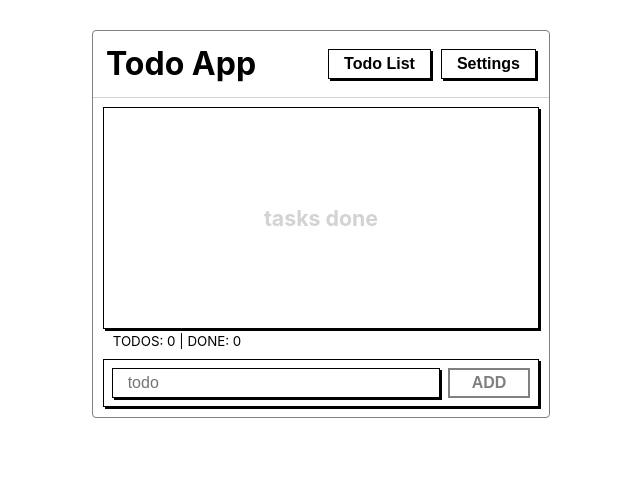
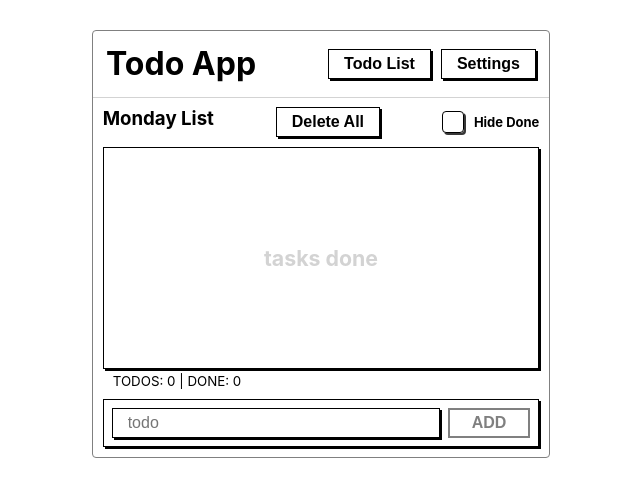
Before and after one commit to OoALRAi/my-todo-app, a React (Create React App) app: page / in a window 1280 px wide. Shown: the top 496 px of the page, without its empty margins (319-959 px from the left). Built offline with nearby package versions, Linux system fonts and the light colour scheme.

Commit message:
delete all, hide done, title

```diff
--- a/src/Components/Screens.jsx
+++ b/src/Components/Screens.jsx
@@ -3,6 +3,7 @@ import TodoListUI from "./UI/TodoListUI"
 import AddItemForm from "./UI/AddItemForm"
 import Settings from "./UI/Settings"
 import StatsBar from "./UI/StatsBar"
+import TodoListControls from "./UI/TodoListControls"
 
 
 export const Screens = {
@@ -14,6 +15,8 @@ export const Screens = {
 export default function Screen({ currentScreen }) {
     const [todoList, setTodoList] = useState([
     ])
+
+    const [hideDone, setHideDone] = useState(false)
 
     const onItemClicked = (index) => {
         setTodoList(old => {
@@ -33,13 +36,33 @@ export default function Screen({ currentScreen }) {
         }
     }
 
+    const onDeleteAll = () => {
+        setTodoList(_ => [])
+        saveTodos([])
+    }
+    const onHideShowDoneTasks = () => {
+        setHideDone(old => !old)
+    }
+
+
     useEffect(() => {
         setTodoList(_ => loadTodos())
     }, [])
 
     if (currentScreen === Screens.ListScreen) {
         return (<>
-            <TodoListUI todoList={todoList} onItemClicked={onItemClicked}></TodoListUI>
+            <TodoListControls
+                title={"Monday List"}
+                onHideShowDoneTasks={onHideShowDoneTasks}
+                onDeleteAll={onDeleteAll}
+                hideDone={hideDone}
+            ></TodoListControls>
+            <TodoListUI
+                todoList={
+                    !hideDone ? todoList :
+                        todoList.filter(item => !item.isDone)
+                }
+                onItemClicked={onItemClicked}></TodoListUI>
             <StatsBar
                 numTodos={
                     todoList.filter(item => !item.isDone).length
--- /dev/null
+++ b/src/Components/UI/Checkbox.jsx
@@ -0,0 +1,22 @@
+import "./style.css"
+export default function Checkbox(
+    {
+        state,
+        label = null,
+        onClick = () => { }
+
+    }
+) {
+
+    return (
+        <div onClick={onClick} className="checkbox-container">
+            <div className="checkbox">
+                {state &&
+                    <div className="checkbox-content"></div>
+                }
+                <div></div>
+            </div>
+            <div>{label}</div>
+        </div>
+    )
+}
--- a/src/Components/UI/TodoItemUI.jsx
+++ b/src/Components/UI/TodoItemUI.jsx
@@ -1,13 +1,10 @@
+import Checkbox from "./Checkbox";
 import "./style.css"
 export default function TodoItemUI({ item, id, onClick }) {
     return (
         <li className="todo-item" onClick={() => onClick(id)}>
             <p>{item.title}</p>
-            <div className="checkbox">
-                {item.isDone &&
-                    <div className="checkbox-content"></div>
-                }
-            </div>
+            <Checkbox state={item.isDone}></Checkbox>
         </li>
     );
 }
--- /dev/null
+++ b/src/Components/UI/TodoListControls.jsx
@@ -0,0 +1,20 @@
+import Checkbox from "./Checkbox";
+
+export default function TodoListControls(
+    {
+        title = "title placeholder",
+        onHideShowDoneTasks = () => { },
+        onDeleteAll = () => { },
+        hideDone = false,
+
+    }
+) {
+    return (
+        <div className="todo-list-controls">
+            <div>{title}</div>
+            <button onClick={onDeleteAll} className="NavBarButton">Delete All</button>
+            <Checkbox onClick={onHideShowDoneTasks} state={hideDone} label={"Hide Done"}></Checkbox>
+        </div>
+    )
+
+}
--- a/src/Components/UI/style.css
+++ b/src/Components/UI/style.css
@@ -156,6 +156,14 @@
     height: 15px;
 }
 
+.checkbox-container {
+    display: flex;
+    justify-content: center;
+    align-items: center;
+    gap: 10px;
+    font-size: small;
+}
+
 .checkbox:active {
     box-shadow: 0px 0px 0px 0px #383838;
     translate: 2px 2px;
@@ -168,3 +176,12 @@
     margin-bottom: 10px;
     font-size: 10pt;
 }
+
+
+.todo-list-controls {
+    display: flex;
+    justify-content: space-between;
+    margin: 10px;
+    font-size: 14pt;
+    font-weight: bold;
+}
```
